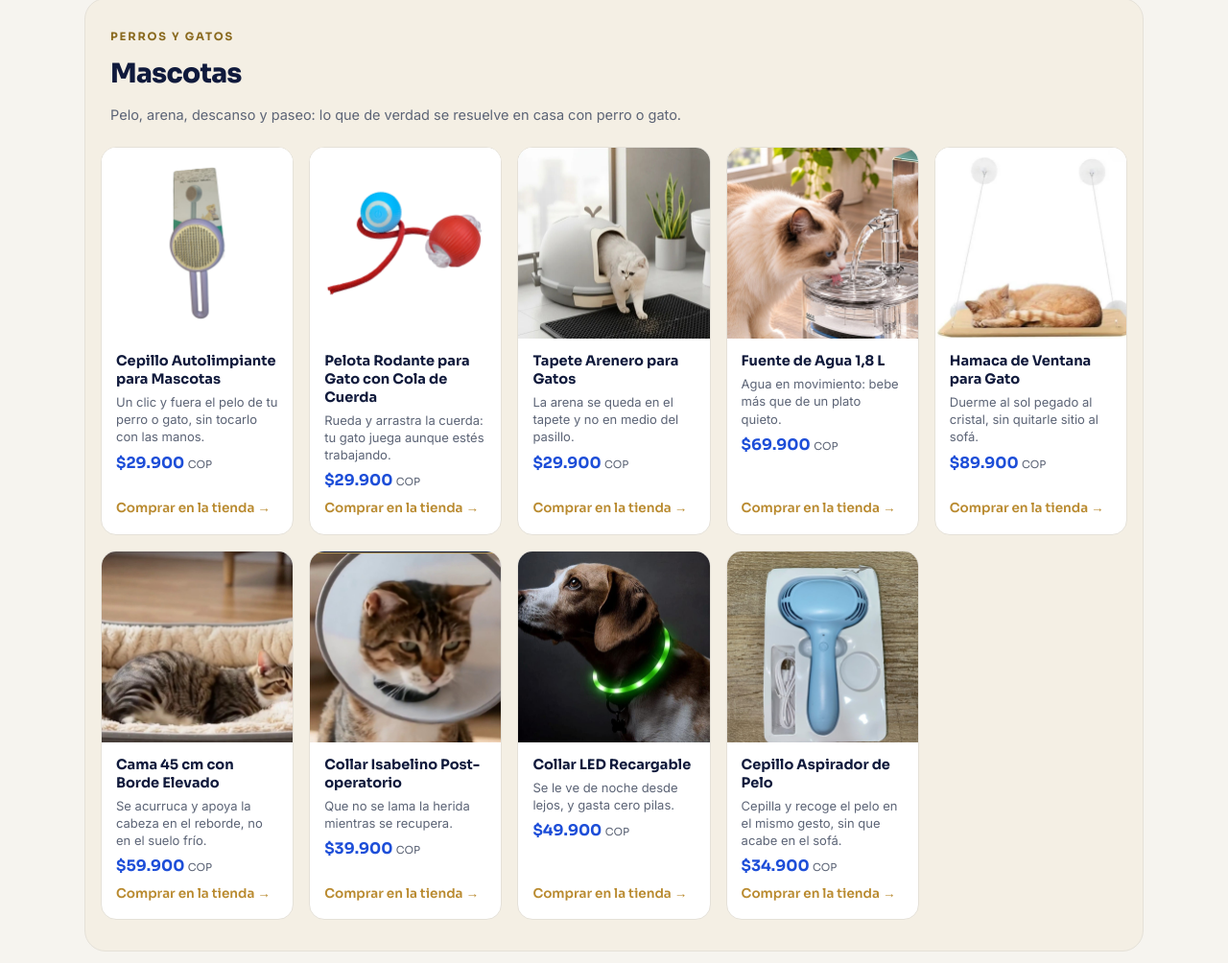
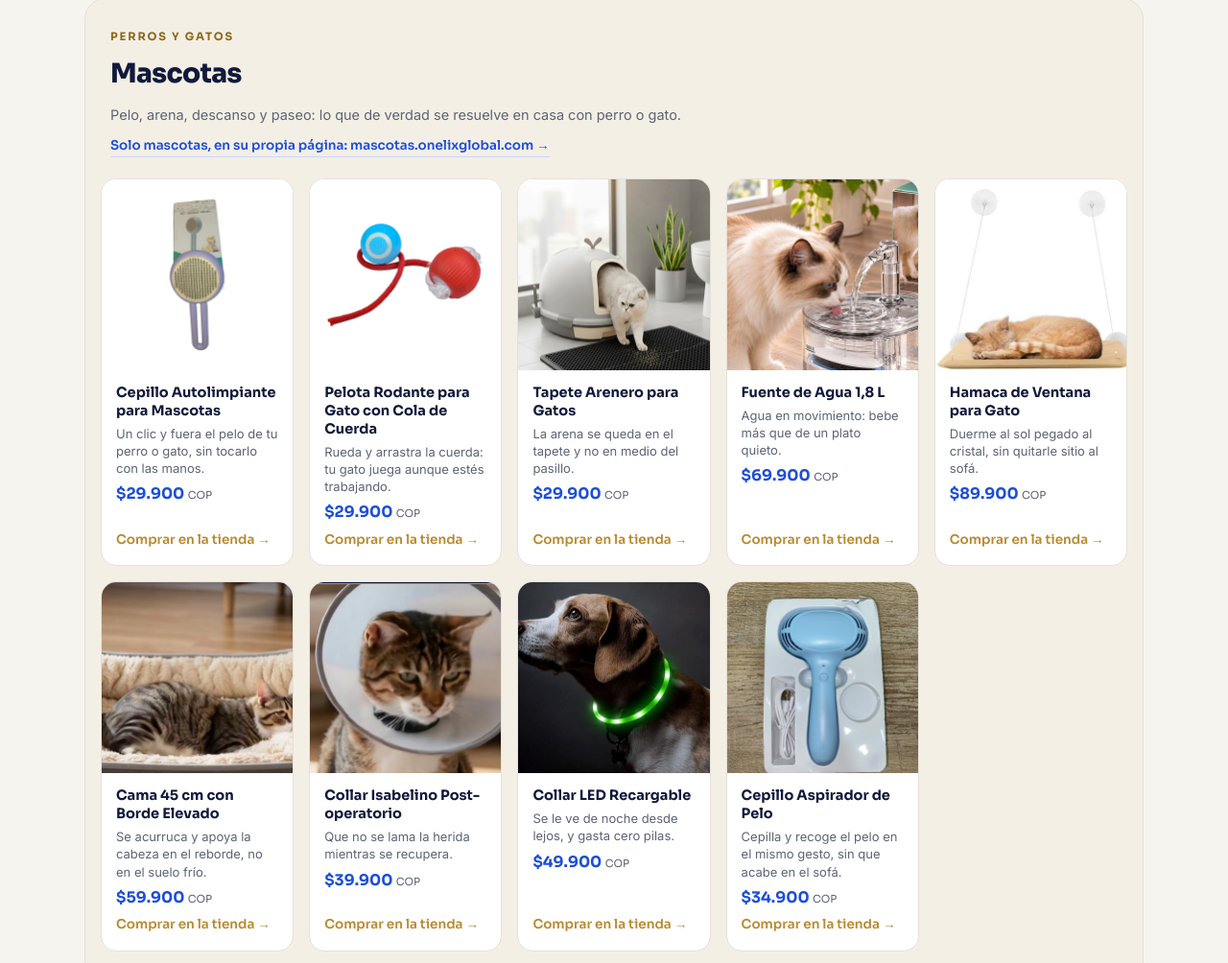
Before and after one commit to hlopezcano/onelixglobal-web, a plain HTML site: page index.html in a window 1280 px wide. Shown: the part 2294-3298 px from the top of the page at 96% size. Drawn offline with Linux system fonts and the light colour scheme.

Commit message:
Portada: enlace a la pagina de mascotas (mascotas.onelixglobal.com)
- bajo el bloque de mascotas, enlace a su pagina propia
- pie: Mascotas, Casa y bienestar y la direccion del subdominio

```diff
--- a/index.html
+++ b/index.html
@@ -240,6 +240,7 @@
         <span class="bloque-kicker">Perros y gatos</span>
         <h3>Mascotas</h3>
         <p class="bloque-nota">Pelo, arena, descanso y paseo: lo que de verdad se resuelve en casa con perro o gato.</p>
+        <a class="bloque-link" href="https://mascotas.onelixglobal.com/" target="_blank" rel="noopener">Solo mascotas, en su propia página: mascotas.onelixglobal.com →</a>
       </div>
       <div class="productos-grid">
 <a class="producto-card" href="https://tienda.onelixglobal.com/productos/cepillo-mascotas-autolimpiante/" target="_blank" rel="noopener">
@@ -811,7 +812,7 @@
       </div>
       <div>
         <h5>Líneas</h5>
-        <ul><li><a href="#digital">Guías digitales</a></li><li><a href="#fisico">Catálogo físico</a></li><li><a href="https://tienda.onelixglobal.com" target="_blank" rel="noopener" style="font-size:14px">tienda.onelixglobal.com</a> <em style="font-style:normal;color:#5c6690;font-size:14px">(en vivo)</em></li></ul>
+        <ul><li><a href="#mascotas">Mascotas</a></li><li><a href="#casa">Casa y bienestar</a></li><li><a href="#digital">Guías digitales</a></li><li><a href="https://mascotas.onelixglobal.com/" target="_blank" rel="noopener">mascotas.onelixglobal.com</a></li><li><a href="https://tienda.onelixglobal.com" target="_blank" rel="noopener" style="font-size:14px">tienda.onelixglobal.com</a> <em style="font-style:normal;color:#5c6690;font-size:14px">(en vivo)</em></li></ul>
       </div>
       <div>
         <h5>Marca</h5>
--- a/styles.css
+++ b/styles.css
@@ -345,6 +345,8 @@
   text-transform:uppercase;color:var(--gold);margin-bottom:8px}
 .bloque-head h3{font-family:var(--sora);font-weight:800;letter-spacing:-.02em;font-size:clamp(22px,2.2vw,28px);color:var(--navy);margin:0 0 8px}
 .bloque-nota{font-size:14.5px;color:var(--muted);margin:0}
+.bloque-link{display:inline-block;margin-top:10px;font-family:var(--sora);font-weight:600;font-size:13.5px;color:var(--blue);text-decoration:none;border-bottom:1px solid #c9d6ff}
+.bloque-link:hover{color:var(--navy);border-color:var(--gold)}
 .bloque .productos-grid{margin-top:22px}
 /* los dos bloques del catálogo van en el mismo panel arena */
 .bloque-panel{margin-top:26px;background:#F4EFE4;border:1px solid var(--line);border-radius:22px;
```
